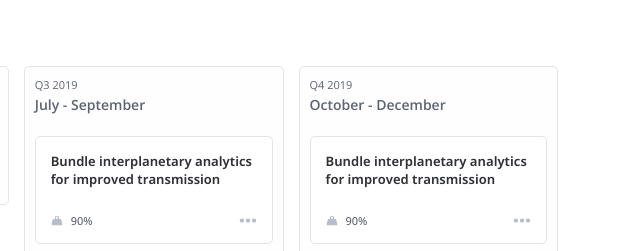
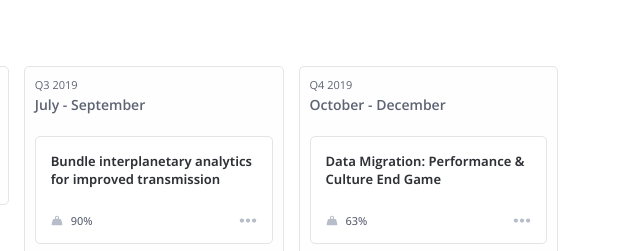
Before and after one commit to Ameliaaa313/Mini-Project-Internship, a plain HTML site: page index.html in a window 1280 px wide. Shown: the top 251 px of the page, 640-1280 px from the left. Drawn offline with nearby package versions, Linux system fonts and the light colour scheme.

Commit message:
edit inner-card

```diff
--- a/index.html
+++ b/index.html
@@ -58,9 +58,9 @@
                 <p class="queue">Q4 2019</p>
                 <h4>October - December</h4>
                 <div class="inner-card">
-                    <p>Bundle interplanetary analytics for improved transmission</p>
+                    <p>Data Migration: Performance & Culture End Game</p>
                     <div class="progress">
-                        <div class="left-progress"><img src="images/Vector.svg" alt=""><p>90%</p></div>
+                        <div class="left-progress"><img src="images/Vector.svg" alt=""><p>63%</p></div>
                         <img src="images/Icon-More.svg" alt="">
                     </div>
                 </div>
```
